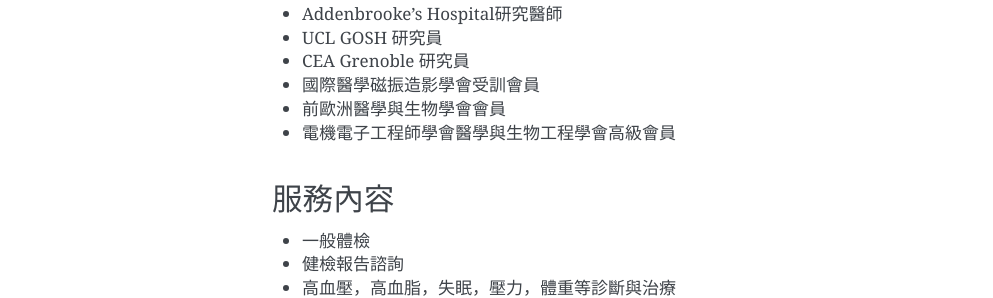
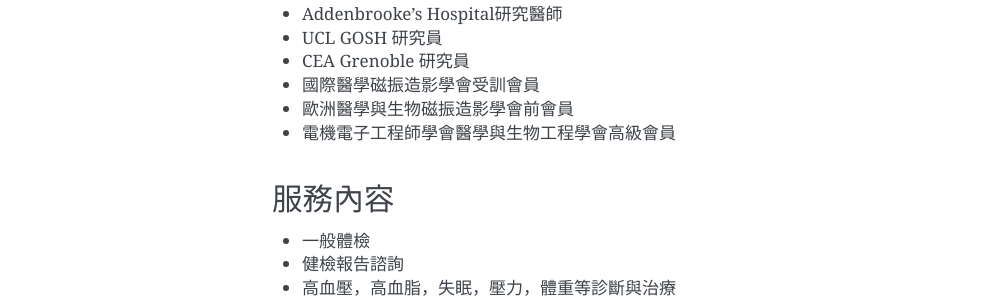
Before and after one commit to jyhmiinlin/jyhmiinlin.github.io, a Sphinx documentation site: the page built from docs/clinical_service.rst, in a window 1280 px wide. Shown: the part 847-1145 px from the top of the page, without its empty margins (148-1141 px from the left). Built offline with Sphinx 7.4.7, drawn with Linux system fonts in a browser that asks for light colours; pages that are not in the unit, such as notebooks, are missing from menus.

Commit message:
Update clinical_service.rst

```diff
--- a/docs/clinical_service.rst
+++ b/docs/clinical_service.rst
@@ -27,7 +27,7 @@
 * UCL GOSH 研究員
 * CEA Grenoble 研究員
 * 國際醫學磁振造影學會受訓會員
-* 前歐洲醫學與生物學會會員
+* 歐洲醫學與生物磁振造影學會前會員
 * 電機電子工程師學會醫學與生物工程學會高級會員
 
 
```
